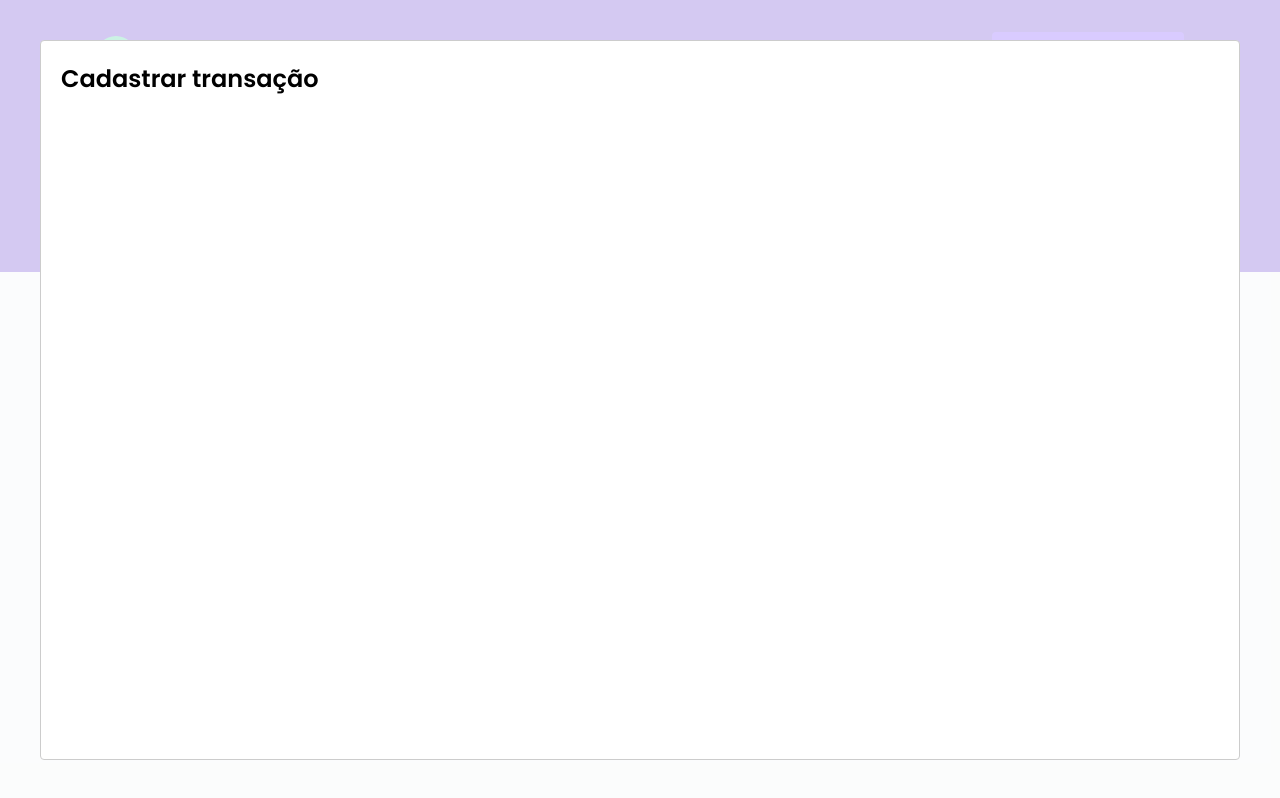
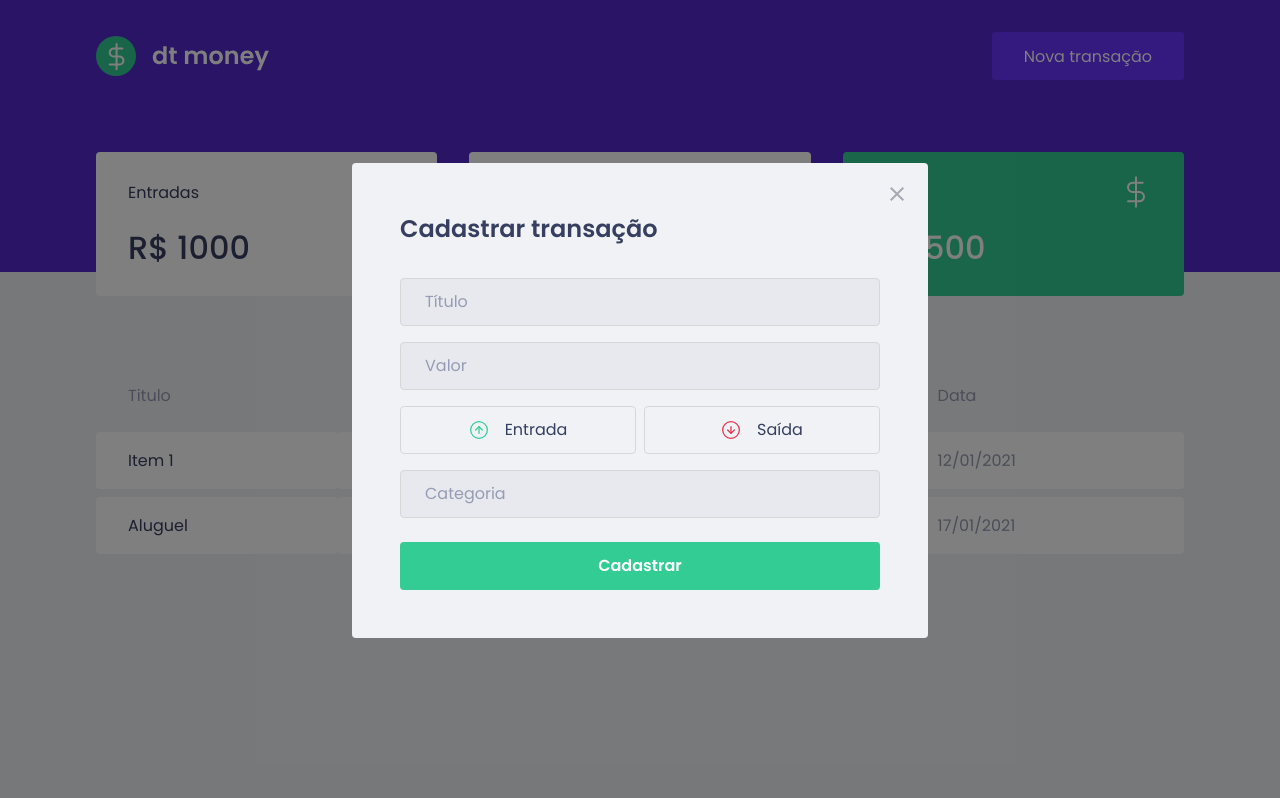
Before and after one commit to RafaelSanaMontevechio/dtmoney, a React (Create React App) app: page / in a window 1280 px wide. Both pictures are taken after a click on the button "Nova transação". Built offline with nearby package versions, Linux system fonts and the light colour scheme; no server answers; what miragejs would draw is missing.

Commit message:
add styles to the newTransactionModal

```diff
--- a/package.json
+++ b/package.json
@@ -6,6 +6,7 @@
     "@types/react-modal": "^3.12.1",
     "axios": "^0.21.1",
     "miragejs": "^0.1.41",
+    "polished": "^4.1.3",
     "react": "^17.0.2",
     "react-dom": "^17.0.2",
     "react-modal": "^3.14.3",
--- a/src/components/NewTransactionModal/index.tsx
+++ b/src/components/NewTransactionModal/index.tsx
@@ -1,4 +1,10 @@
 import Modal from 'react-modal';
+
+import closeImg from '../../assets/close.svg';
+import incomeImg from '../../assets/income.svg';
+import outcomeImg from '../../assets/outcome.svg';
+
+import { Container, TransactionTypeContainer } from './styles';
 
 interface NewTransactionOpenModalProps {
   isOpen: boolean;
@@ -10,8 +16,41 @@
   onRequestClose,
 }: NewTransactionOpenModalProps) {
   return (
-    <Modal isOpen={isOpen} onRequestClose={onRequestClose}>
-      <h2>Cadastrar transação</h2>
+    <Modal
+      isOpen={isOpen}
+      onRequestClose={onRequestClose}
+      overlayClassName="react-modal-overlay"
+      className="react-modal-content"
+    >
+      <button
+        type="button"
+        className="react-modal-close"
+        onClick={onRequestClose}
+      >
+        <img src={closeImg} alt="Fechar" />
+      </button>
+
+      <Container>
+        <h2>Cadastrar transação</h2>
+
+        <input placeholder="Título" />
+        <input placeholder="Valor" type="number" />
+
+        <TransactionTypeContainer>
+          <button type="button">
+            <img src={incomeImg} alt="Entrada" />
+            <span>Entrada</span>
+          </button>
+          <button type="button">
+            <img src={outcomeImg} alt="Saída" />
+            <span>Saída</span>
+          </button>
+        </TransactionTypeContainer>
+
+        <input placeholder="Categoria" />
+
+        <button type="submit">Cadastrar</button>
+      </Container>
     </Modal>
   );
 }
--- a/src/components/NewTransactionModal/styles.ts
+++ b/src/components/NewTransactionModal/styles.ts
@@ -1,3 +1,86 @@
 import styled from 'styled-components';
+import { darken } from 'polished';
 
-export const Container = styled.div``;
+export const Container = styled.form`
+  h2 {
+    color: var(--text-title);
+    font-size: 1.5rem;
+    margin-bottom: 2rem;
+  }
+
+  input {
+    width: 100%;
+    padding: 0 1.5rem;
+    height: 3rem;
+    border-radius: 0.25rem;
+
+    border: 1px solid var(--input-border);
+    background: var(--input-background);
+
+    font-weight: 400;
+    font-size: 1rem;
+
+    &::placeholder {
+      color: var(--text-body);
+    }
+
+    & + input {
+      margin-top: 1rem;
+    }
+  }
+
+  button[type='submit'] {
+    width: 100%;
+    padding: 0 1.5rem;
+    height: 3rem;
+    background: var(--green);
+    color: #fff;
+    border-radius: 0.25rem;
+    border: 0;
+    font-size: 1rem;
+    font-weight: 600;
+    margin-top: 1.5rem;
+
+    transition: filter 0.2s;
+
+    &:hover {
+      filter: brightness(0.9);
+    }
+  }
+`;
+
+export const TransactionTypeContainer = styled.div`
+  margin: 1rem 0;
+  display: grid;
+  grid-template-columns: 1fr 1fr;
+  gap: 0.5rem;
+
+  button {
+    height: 3rem;
+    border: 1px solid #d7d7d7;
+    border-radius: 0.25rem;
+
+    background: transparent;
+    display: flex;
+    align-items: center;
+    justify-content: center;
+
+    transition: border-color 0.2s;
+
+    &:hover {
+      border-color: ${darken(0.1, '#d7d7d7')};
+    }
+
+    img {
+      width: 20px;
+      height: 20px;
+    }
+
+    span {
+      display: inline-block;
+      margin-left: 1rem;
+      font-size: 1rem;
+      color: var(--text-title);
+    }
+  }
+`;
--- a/src/styles/global.ts
+++ b/src/styles/global.ts
@@ -13,6 +13,9 @@
     --text-body: #969CB3;
 
     --shape: #FFFFFF;
+
+    --input-border: #d7d7d7;
+    --input-background: #e7e9ee
 
 }
 
@@ -54,4 +57,41 @@
     opacity: 0.6;
     cursor: not-allowed;
 }
+
+.react-modal-overlay{
+    background: rgba(0, 0, 0, 0.5);
+
+    position: fixed;
+    top: 0;
+    bottom: 0;
+    right: 0;
+    left: 0;
+
+    display: flex;
+    align-items: center;
+    justify-content: center;
+}
+
+.react-modal-content{
+    width: 100%;
+    max-width: 576px;
+    background: var(--background);
+    padding: 3rem;
+    position: relative;
+    border-radius: 0.25rem;
+}
+
+.react-modal-close{
+    position: absolute;
+    right: 1.5rem;
+    top: 1.5rem;
+    border: 0;
+    background: transparent;
+
+    transition: filter 0.2s;
+
+    &:hover {
+      filter: brightness(0.8);
+    }
+}
 `;
```
Also changed, not shown: 1 other file (tests, documents, lock files or other folders).
